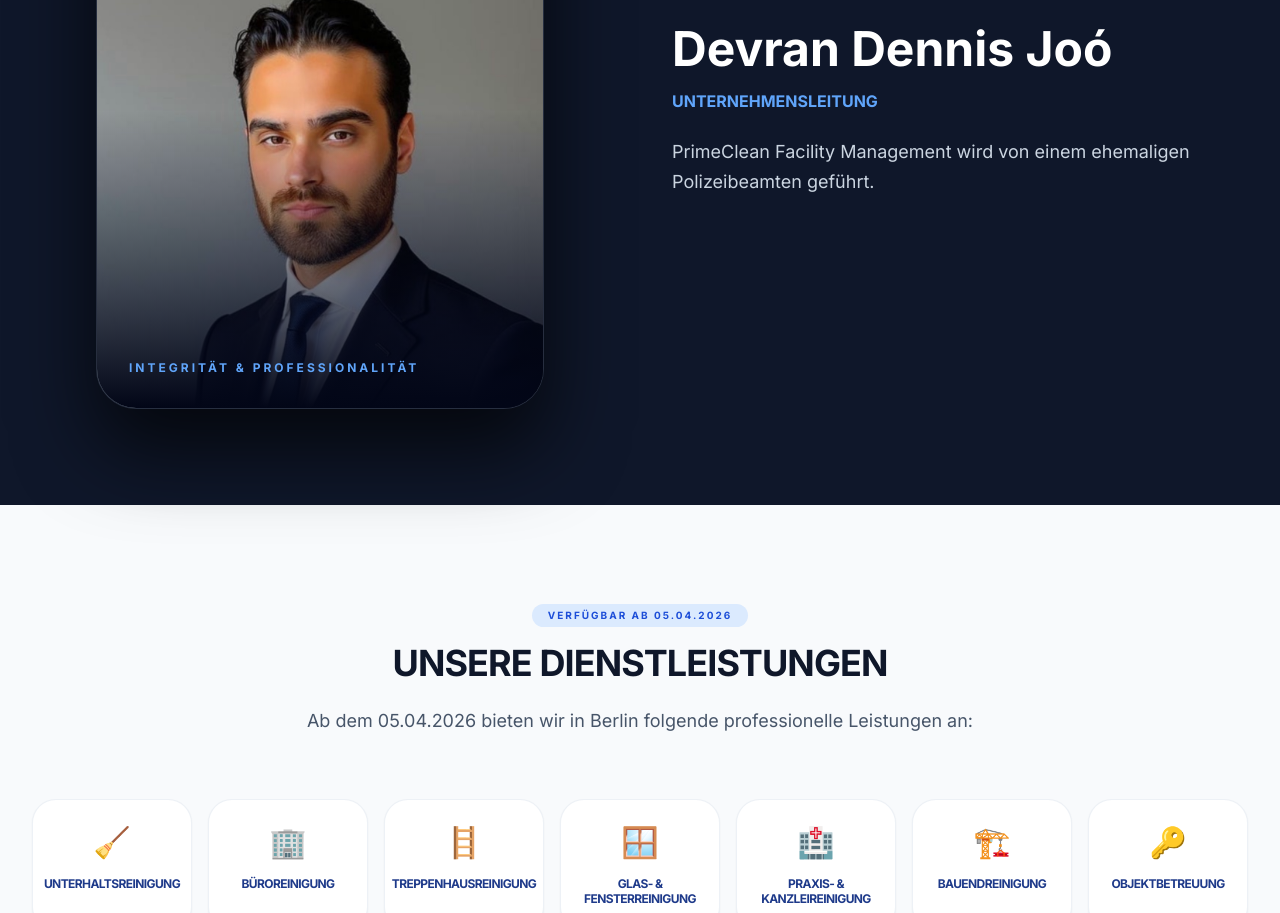
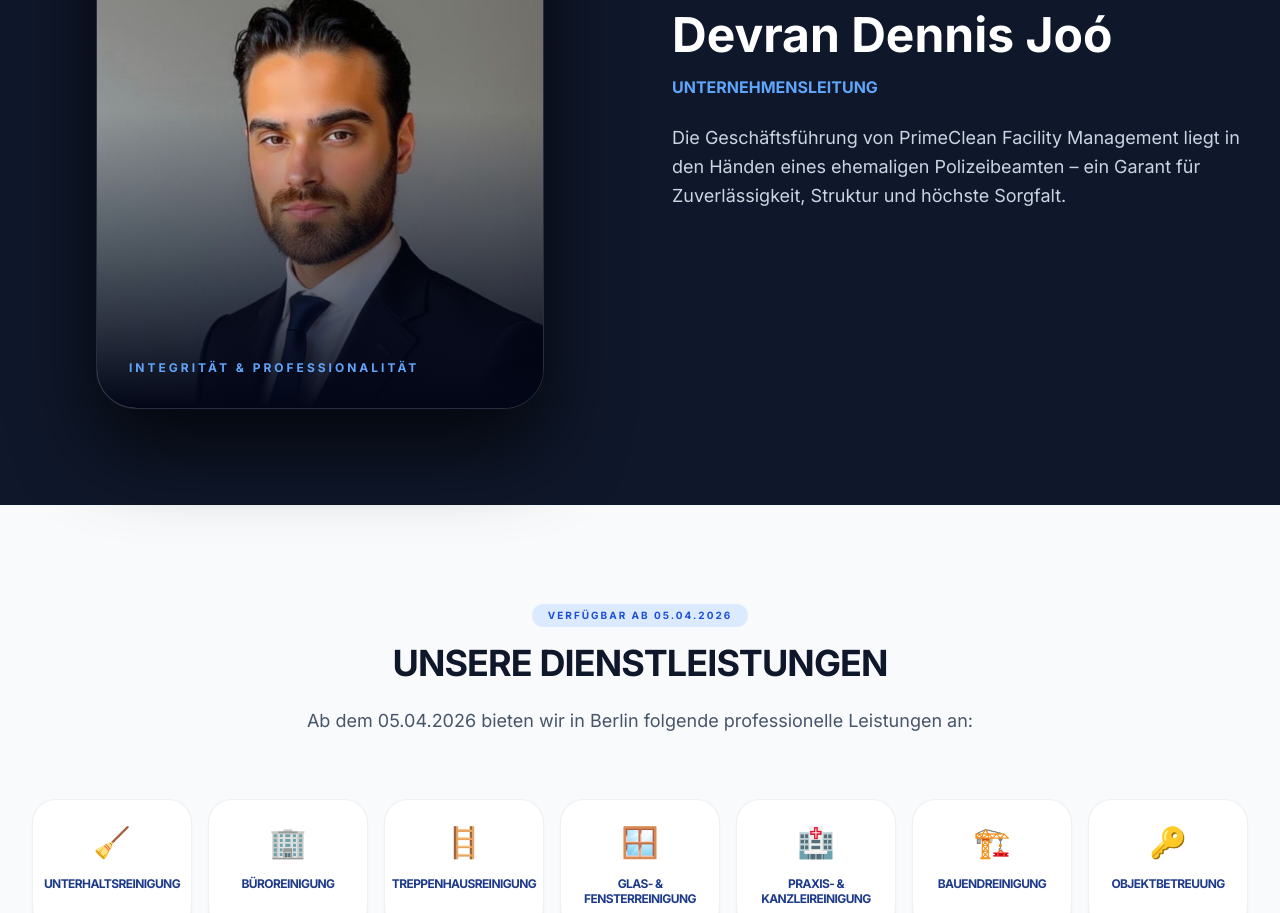
Before and after one commit to DevooLive44/prime-clean-live, a React (Vite) app: page / in a window 1280 px wide. Shown: the part 1700-2613 px from the top of the page. Built offline with nearby package versions, Linux system fonts and the light colour scheme.

Commit message:
Update AboutOwner.tsx

```diff
--- a/components/AboutOwner.tsx
+++ b/components/AboutOwner.tsx
@@ -32,7 +32,7 @@ const AboutOwner: React.FC = () => {
             <p className="text-blue-400 font-bold uppercase mb-6">Unternehmensleitung</p>
 
             <p className="text-slate-300 text-lg leading-relaxed">
-              PrimeClean Facility Management wird von einem ehemaligen Polizeibeamten geführt.
+              Die Geschäftsführung von PrimeClean Facility Management liegt in den Händen eines ehemaligen Polizeibeamten – ein Garant für Zuverlässigkeit, Struktur und höchste Sorgfalt.
             </p>
           </div>
 
```
